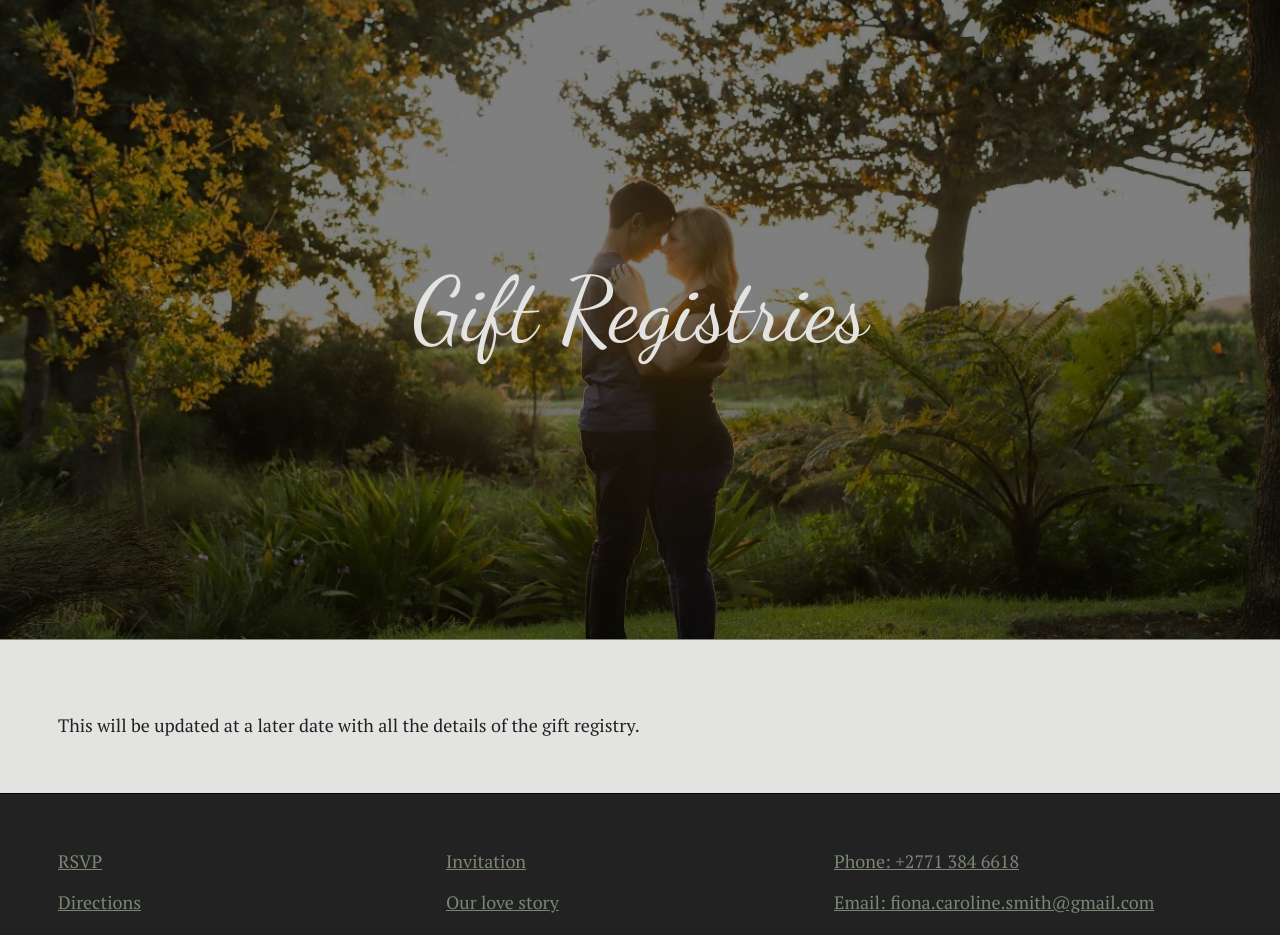
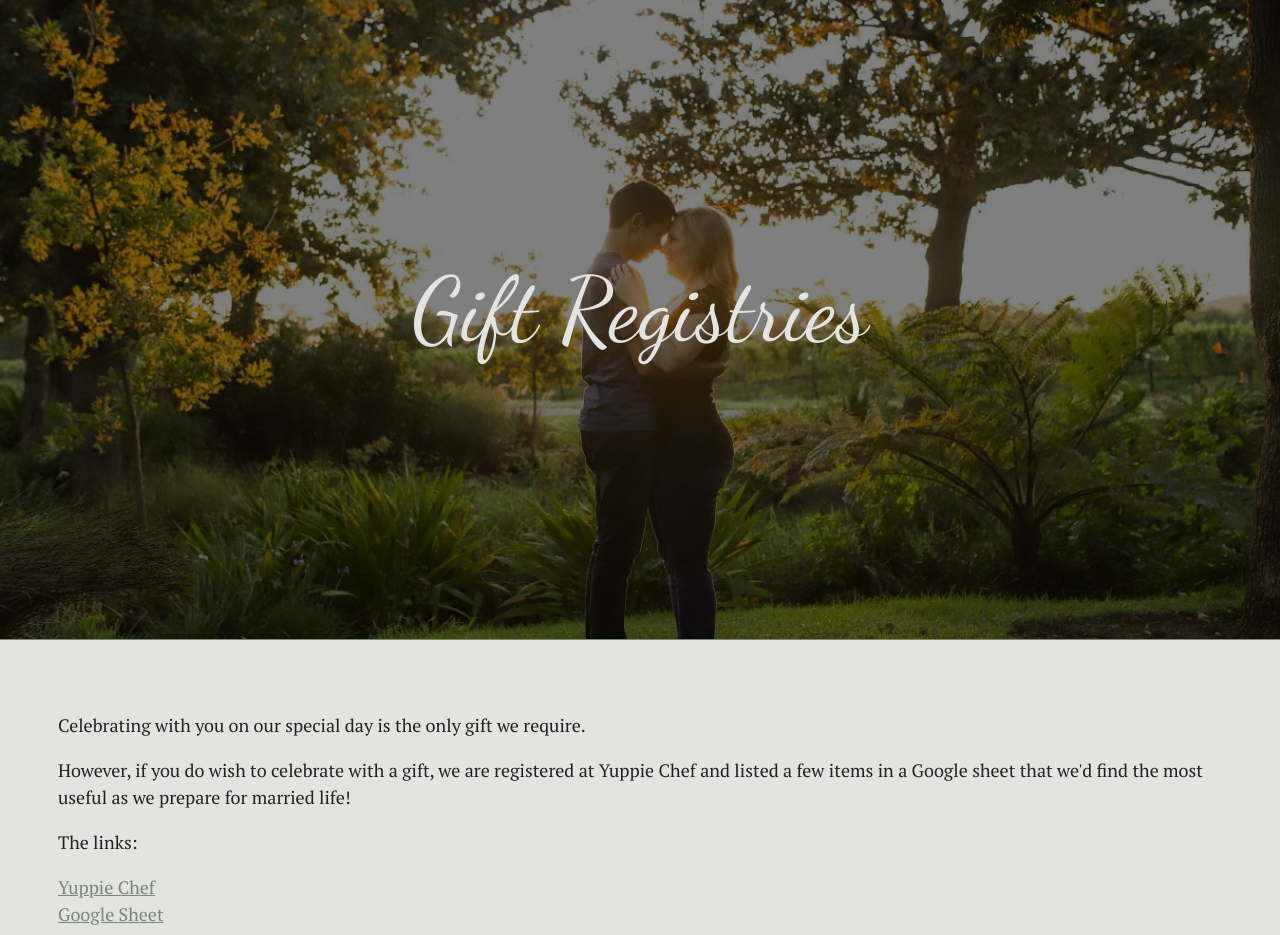
Before and after one commit to JamesGarethSmith/fiona-wedding, a Next.js app: page /gift-registries in a window 1280 px wide. Shown: the top 935 px of the page. Built offline with nearby package versions, Linux system fonts and the light colour scheme.

Commit message:
chore: latest updates

```diff
--- a/pages/gift-registries.tsx
+++ b/pages/gift-registries.tsx
@@ -13,9 +13,26 @@ const GiftRegistries = () => (
     </Hero>
     <FullWidth>
       <p>
-        This will be updated at a later date with all the details of the gift
-        registry.
+        Celebrating with you on our special day is the only gift we require.
       </p>
+      <p>
+        However, if you do wish to celebrate with a gift, we are registered at
+        Yuppie Chef and listed a few items in a Google sheet that we'd find the
+        most useful as we prepare for married life!
+      </p>
+      <p>The links:</p>
+      <ul>
+        <li>
+          <a href="https://www.yuppiechef.com/registry.htm?action=view&orderid=6485441">
+            Yuppie Chef
+          </a>
+        </li>
+        <li>
+          <a href="https://docs.google.com/spreadsheets/d/1DeD1MlM_DHaOT0BRjI5tH-6epVidPJSFNSHgXVhSUEw/edit?usp=sharing">
+            Google Sheet
+          </a>
+        </li>
+      </ul>
     </FullWidth>
   </Layout>
 );
```
Also changed, not shown: pages/accommodation.tsx (+8 -1 lines), pages/faqs.tsx (+7 -5 lines), 1 other file (tests, documents, lock files or other folders).
